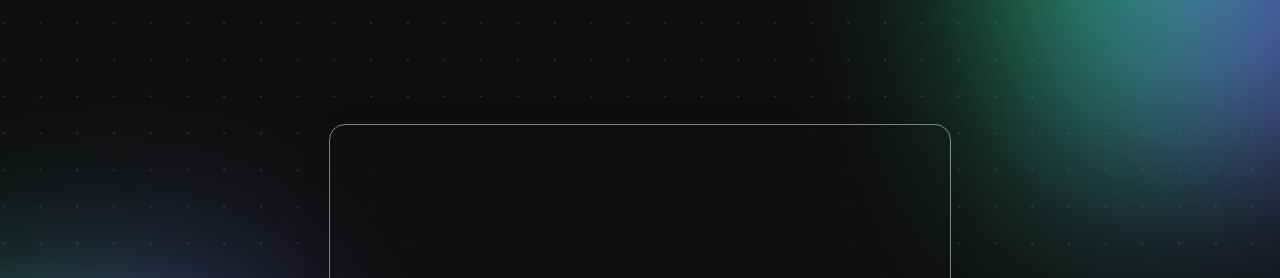
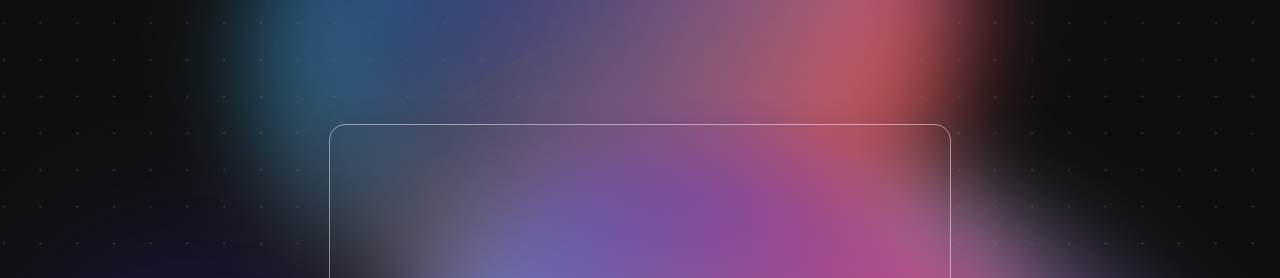
Before and after one commit to xhos/abyssWeb, a plain HTML site: page src/index.html in a window 1280 px wide. Shown: the top 278 px of the page. Drawn offline with Linux system fonts and the light colour scheme; a web font is replaced by a local one.

Commit message:
Blob reconstruction

```diff
--- a/src/index.html
+++ b/src/index.html
@@ -31,6 +31,9 @@
       <div class="blob blob1"></div>
       <div class="blob blob2"></div>
       <div class="blob blob3"></div>
+      <div class="blob blob4"></div>
+      <div class="blob blob5"></div>
+      <div class="blob blob6"></div>
     </div>
     <script src="index.js"></script>
   </body>
--- a/src/index.js
+++ b/src/index.js
@@ -9,6 +9,26 @@ const ANGLE = 0.5;
 
 let cards = document.getElementsByClassName('card');
 
+
+function randomizeBlobs() {
+  const blobs = document.querySelectorAll(".blob1, .blob2, .blob3, .blob4, .blob5, .blob6");
+
+  blobs.forEach(blob => {
+    // Randomize size (adjust ranges as needed)
+    const randomSize = Math.random() * 750 + 300;
+
+    // Randomize position
+    const randomLeft = Math.random() * 100;
+    const randomBottom = Math.random() * 100 - 30;
+
+    // Apply styles
+    blob.style.width = randomSize + "px";
+    blob.style.height = randomSize + "px";
+    blob.style.left = randomLeft + "%";
+    blob.style.bottom = randomBottom + "%";
+  });
+}
+window.onload = randomizeBlobs;
 function rotate(cursorPosition, centerPosition, threshold = THRESHOLD) {
   if (cursorPosition - centerPosition >= 0) {
     return cursorPosition - centerPosition >= threshold
--- a/src/styles.css
+++ b/src/styles.css
@@ -134,28 +134,35 @@ div {
   filter: blur(100px);
   z-index: -1;
   overflow-x: hidden;
-  animation: rotate 7s linear infinite;
+  animation: rotate 15s linear infinite;
 }
 
 .blob1 {
-  background: linear-gradient(200deg, #0bc94a 0%, #752bec 100%);
-
-  left: -10%;
-  top: 40%;
+  background: linear-gradient(200deg, #113 50%, #752bec 100%);
+  position: absolute;
 }
 
 .blob2 {
-  background: linear-gradient(200deg, #0bc94a 0%, #752bec 100%);
-
-  right: -10%;
-  top: -30%;
+  width: 440px; height: 440px; border-radius: 18rem; background: radial-gradient(ellipse at 50% 50%, rgba(255, 255, 255, 0.2) 0%, rgba(255, 255, 255, 0) 100%), radial-gradient(ellipse at 70% 60%, #c3e060 0%, rgba(195, 224, 96, 0) 90%), radial-gradient(ellipse at 30% 30%, #c3e060 0%, rgba(195, 224, 96, 0) 60%), radial-gradient(ellipse at bottom left, #00a3cb 0%, rgba(0, 163, 203, 0) 70%), linear-gradient(135deg, rgba(18, 46, 119, 0) 0%, rgba(18, 46, 119, 0) 75%, #122e77 100%), linear-gradient(to right, #625793 0%, #d55d64 35%, #e49129 65%, #c0671c 100%); background-blend-mode: overlay,luminosity,color-dodge,saturation,screen,color; filter: blur(50px);
+  position: absolute;
 }
 
 .blob3 {
-  background: linear-gradient(200deg, #0bc94a 0%, #752bec 100%);
-
-  left: 70%;
-  bottom: -30%;
+  width: 440px; height: 440px; border-radius: 18rem; background: linear-gradient(180deg, #341D65 0%, rgba(52, 29, 101, 0) 100%), radial-gradient(94.51% 124.88% at 94.32% 94.43%, rgba(65, 244, 255, 0.78) 0%, rgba(128, 217, 255, 0.78) 46.52%, rgba(65, 198, 255, 0) 100%), linear-gradient(41deg, #FFFCE6 4.33%, rgba(255, 252, 230, 0) 73.7%); background-blend-mode: normal,normal,normal,normal,normal,normal; filter: blur(50px);
+  position: absolute;
+}
+.blob4 {
+  width: 440px; height: 440px; border-radius: 15rem; background: radial-gradient(77.73% 77.73% at 98.52% 96.25%, #F98BDA 0%, rgba(128, 76, 239, 0.29) 50.52%, rgba(91, 216, 216, 0) 100%), radial-gradient(141.73% 105.23% at 50% -7.16%, #E1F8FF 0%, rgba(160, 198, 255, 0) 50.73%, rgba(162, 147, 255, 0) 100%), radial-gradient(112.27% 48.54% at 1.59% 50%, rgba(255, 130, 227, 0.5) 0%, rgba(255, 123, 234, 0.095) 53.91%, rgba(254, 216, 255, 0) 100%), linear-gradient(153.07deg, #8177F3 6.37%, rgba(255, 230, 166, 0) 83.82%); background-blend-mode: normal,normal,normal,normal,normal,normal; filter: blur(50px);
+  position: absolute;
+}
+.blob5 {
+  width: 440px; height: 440px; border-radius: 15rem;
+  background:  radial-gradient(63.62% 69.52% at 100% 0%, rgba(247, 214, 98, 0.8) 0%, rgba(247, 214, 98, 0.168) 52.08%, rgba(247, 214, 98, 0) 100%), linear-gradient(208.42deg, #F0422A 7.46%, rgba(240, 88, 42, 0.18) 42.58%, rgba(240, 101, 42, 0) 64.13%), radial-gradient(114.51% 122.83% at 0% -15.36%, #E74F6A 0%, rgba(231, 79, 106, 0.22) 66.72%, rgba(231, 79, 106, 0) 100%), linear-gradient(333.95deg, rgba(83, 208, 236, 0.85) -7.76%, rgba(83, 208, 236, 0.204) 19.67%, rgba(138, 137, 190, 0) 35.42%), radial-gradient(109.15% 148.57% at 4.46% 98.44%, #1B3180 0%, rgba(27, 49, 128, 0) 100%), linear-gradient(141.57deg, #4EADEB 19.08%, rgba(78, 173, 235, 0) 98.72%); background-blend-mode: normal,normal,normal,normal,multiply,normal; filter: blur(50px);
+  position: absolute;
+}
+.blob6{
+  width: 440px; height: 440px; border-radius: 18rem; background: linear-gradient(180deg, #EF516D 0%, rgba(239, 81, 109, 0) 100%), radial-gradient(94.51% 124.88% at 94.32% 94.43%, rgba(65, 244, 255, 0.78) 0%, rgba(131, 218, 255, 0.6552) 32.29%, rgba(99, 175, 240, 0.3978) 64.06%, rgba(43, 90, 211, 0) 100%), linear-gradient(313.04deg, #341D65 0.93%, #604AEA 125.68%); background-blend-mode: normal,normal,normal,normal,normal,normal; filter: blur(50px);
+  position: absolute;
 }
 
 @keyframes rotate {
```
